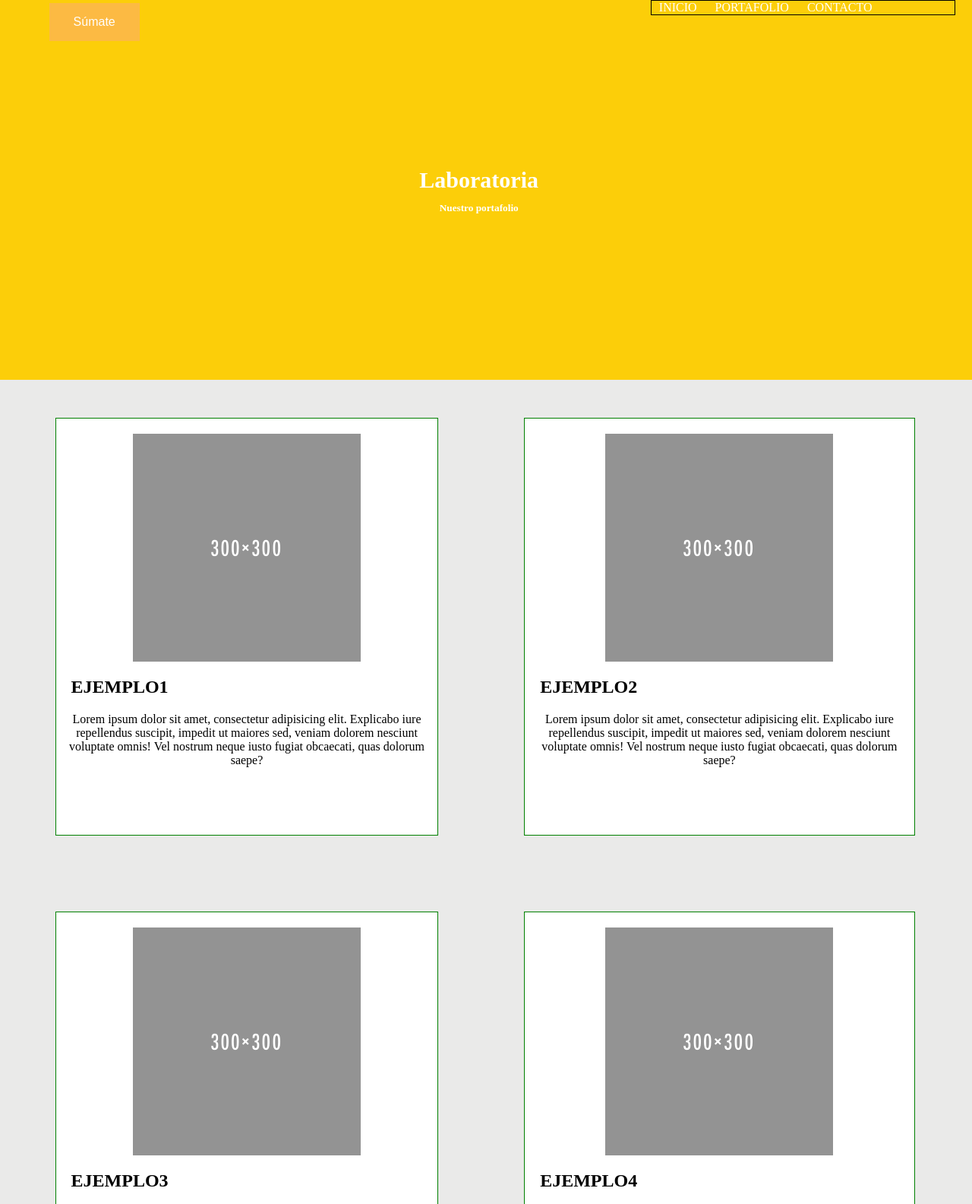
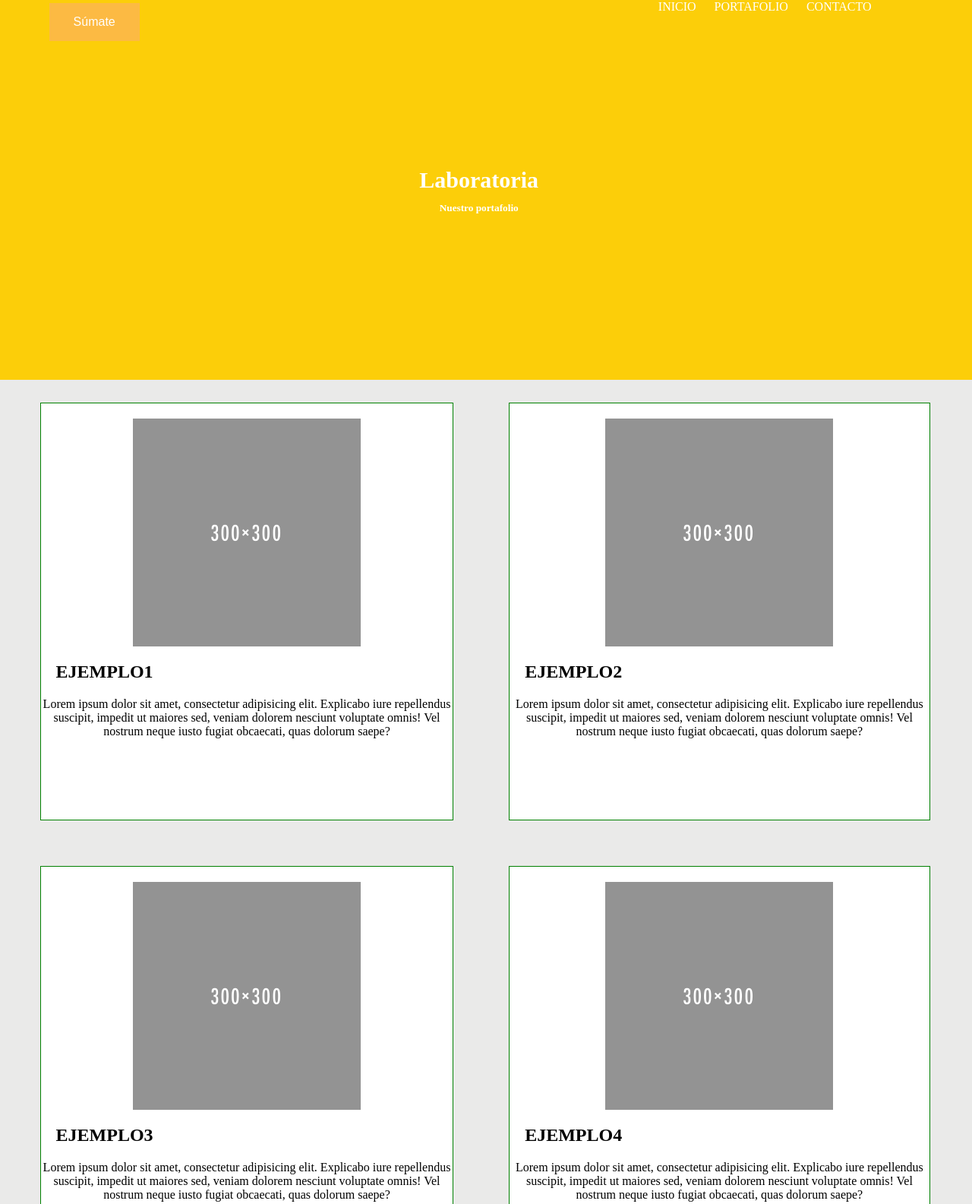
Before and after one commit to dunkel-cat/chicama2, a plain HTML site: page index.html in a window 1280 px wide. Shown: the top 1585 px of the page at 76% size. Drawn offline with Linux system fonts and the light colour scheme.

Commit message:
some changes

```diff
--- a/css/main.css
+++ b/css/main.css
@@ -37,9 +37,7 @@ a{
     position: relative;
     left: 40px;
    }
-   .menu{
-   	border: 1px solid black;
-   }
+
 /*section*/
 .plomo{
 	background-color: #eaeae9;
@@ -49,7 +47,7 @@ a{
   border: 1px solid green;
   background-color: white;
   height: 550px;
-  margin: 50px;
+  margin: 30px;
 }
 .tres{
    text-align: center;
```
